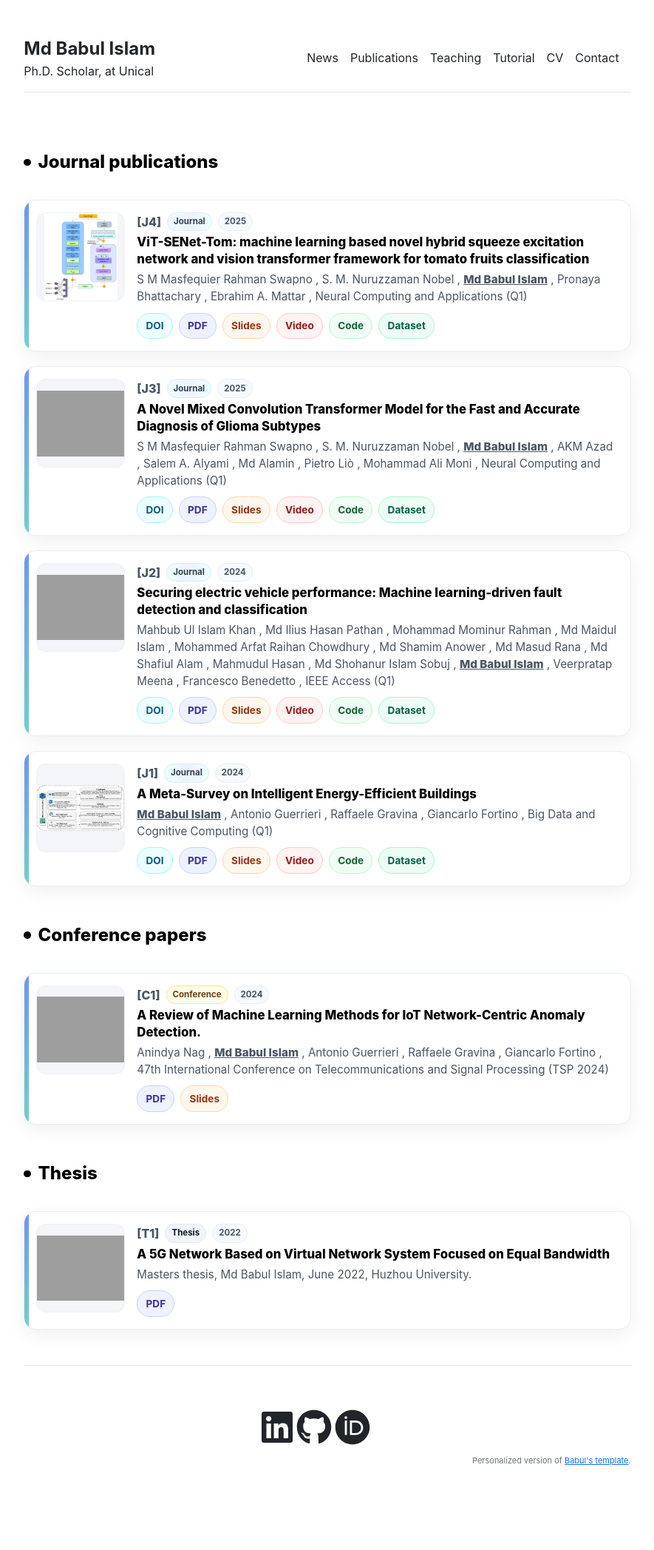
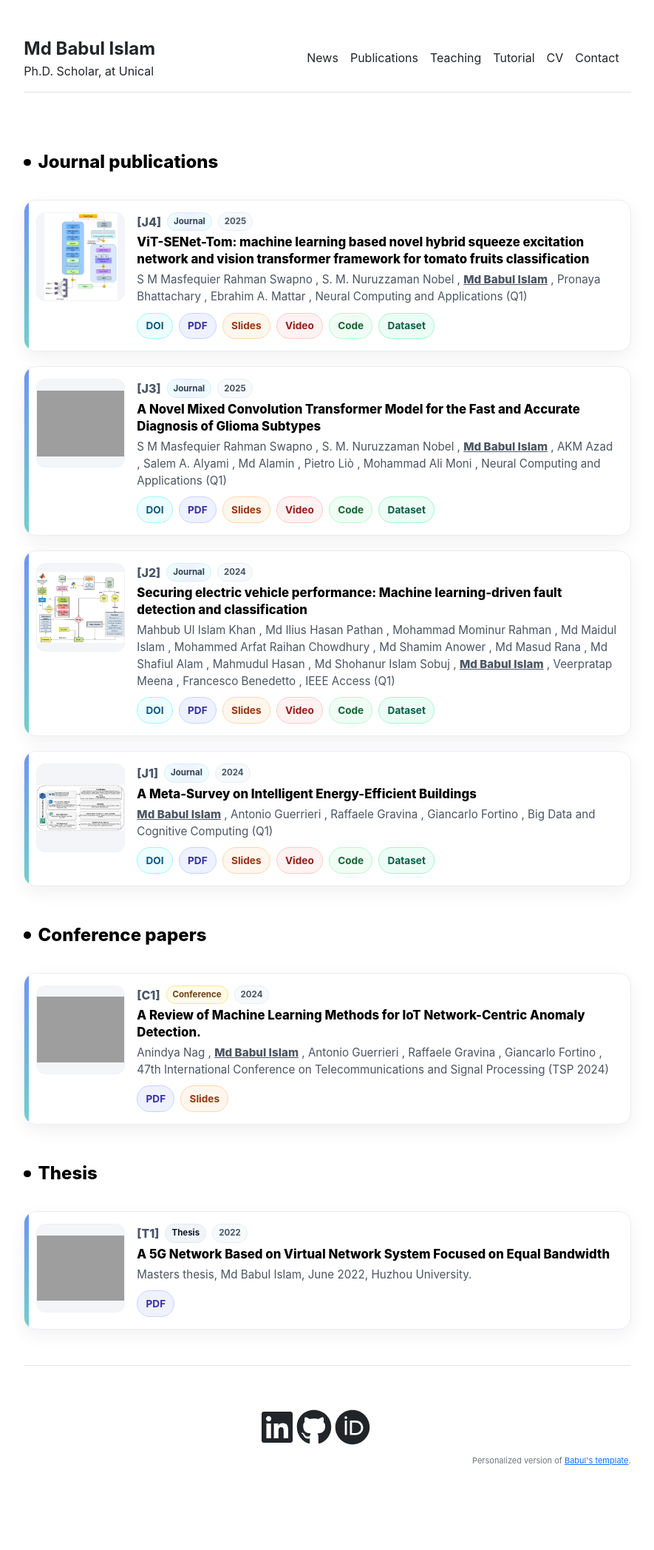
Before and after one commit to babulcseian/babulcseian.github.io, a Jekyll site: the page built from publications.md, in a window 1280 px wide. Shown: the whole page at 74% size, without its empty margins (197-1082 px from the left). Built offline with Jekyll 4.4.1, drawn with Linux system fonts in a browser that asks for light colours; a style sheet for code colours, icons or effects is not loaded; grey boxes are pictures that could not be loaded.

Commit message:
Update publications.yml

```diff
--- a/_data/publications.yml
+++ b/_data/publications.yml
@@ -62,7 +62,7 @@
     slides: ""
     videos: ""
     dataset: ""
-    figure: "/assets/img/paper/journal/glioma.png"
+    figure: "/assets/img/paper/journal/fault ditection.jpg"
     fit: "contain"
 
   - year: 2024
```
